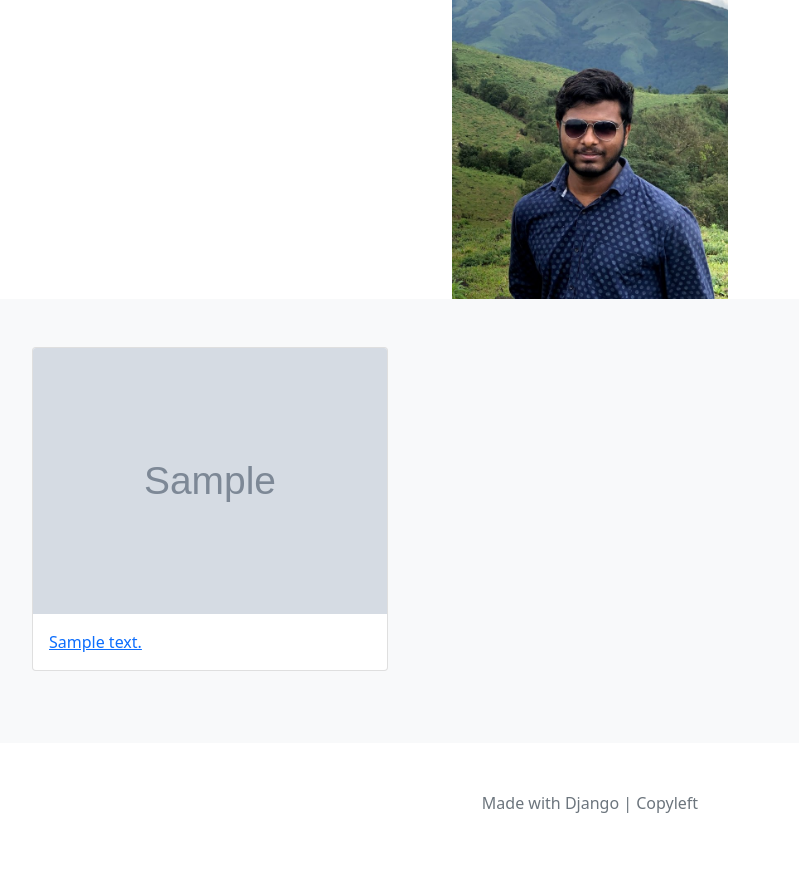
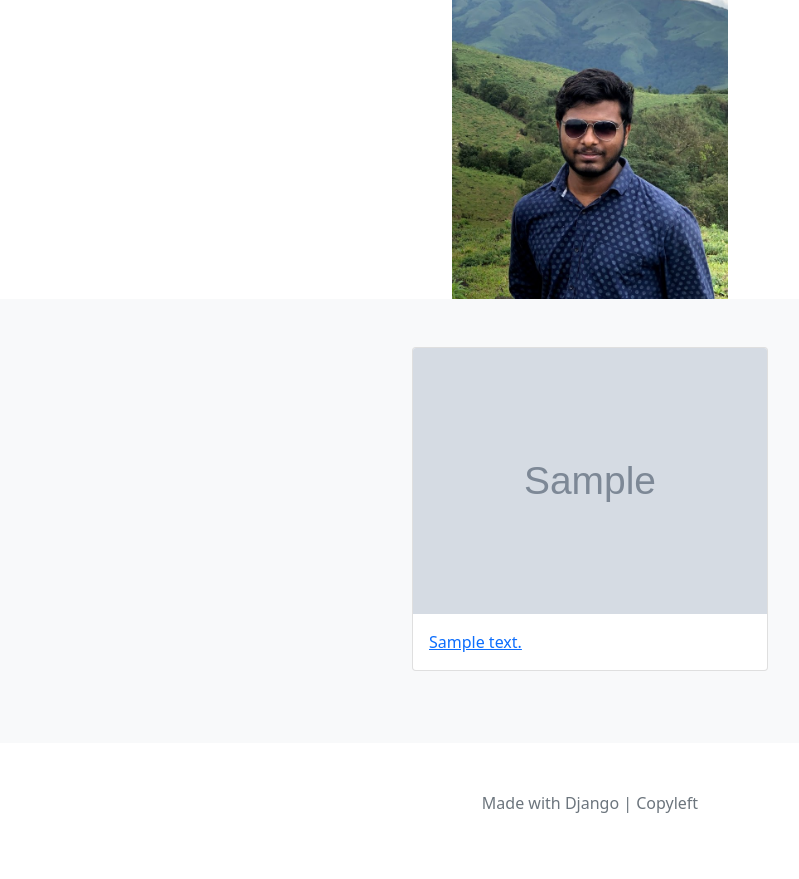
Before and after one commit to hemchandpidikiti/aboutme-website-using-Django-Framework, a Django app: page / in a window 1280 px wide. Shown: the part 173-1052 px from the top of the page, without its empty margins (50-849 px from the left). Run offline with Django 3.2, Linux system fonts and the light colour scheme; tables that the repository leaves empty hold one stand-in row (values such as "Sample post"); grey boxes marked "Sample" are stand-in pictures; some libraries are stand-ins or nearby versions.

Commit message:
Modified homepapage alignment

```diff
--- a/projects/templates/projects/home.html
+++ b/projects/templates/projects/home.html
@@ -33,7 +33,7 @@
 
   <div class="album py-5 bg-light">
           <div class="container">
-            <div class="row">
+            <div class="row align-items-center justify-content-center">
               {% for project in projects.all %}
               <div class="col-md-4">
               <a href="{% url 'detail' project.id %}">
```
